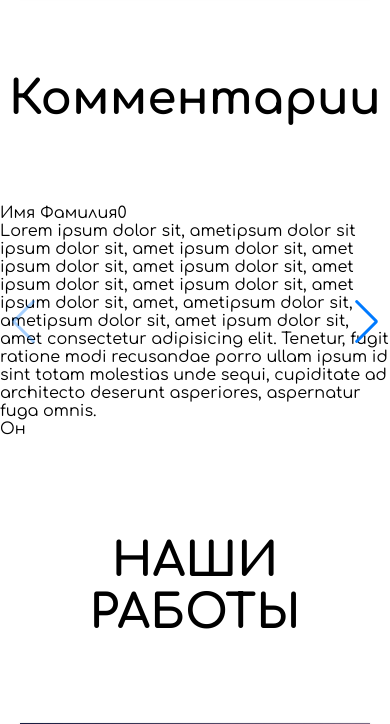
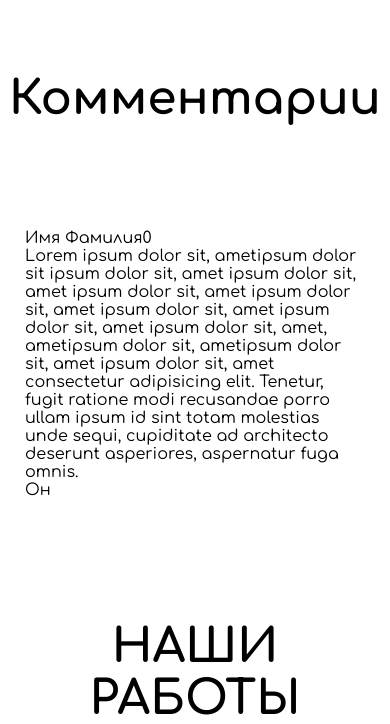
Before and after one commit to Sof7ik/web-std, a PHP site: page /partOfPage.html in a window 390 px wide. Shown: the part 5206-5930 px from the top of the page. Run offline with PHP 8.4, Linux system fonts and the light colour scheme.

Commit message:
adaptive for comments block

```diff
--- a/styles/media.css
+++ b/styles/media.css
@@ -78,6 +78,15 @@
 	{
 		padding: 0 25px;
 	}
+	.comment
+	{
+		margin: 25px;
+	}
+	.swiper-button-next,
+	.swiper-button-prev
+	{
+		display: none;
+	}
 }
 
 @media screen and (max-width: 600px)
```
